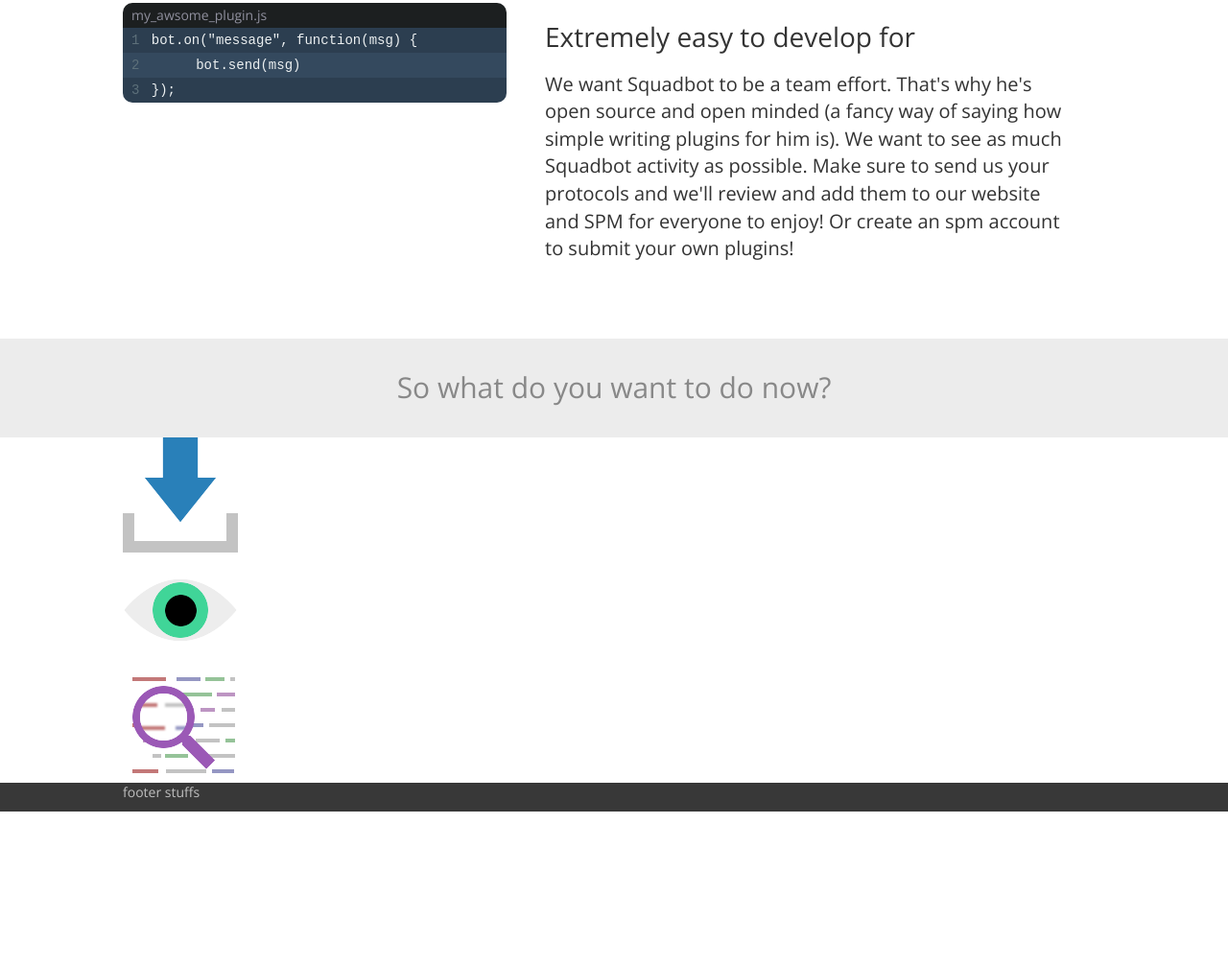
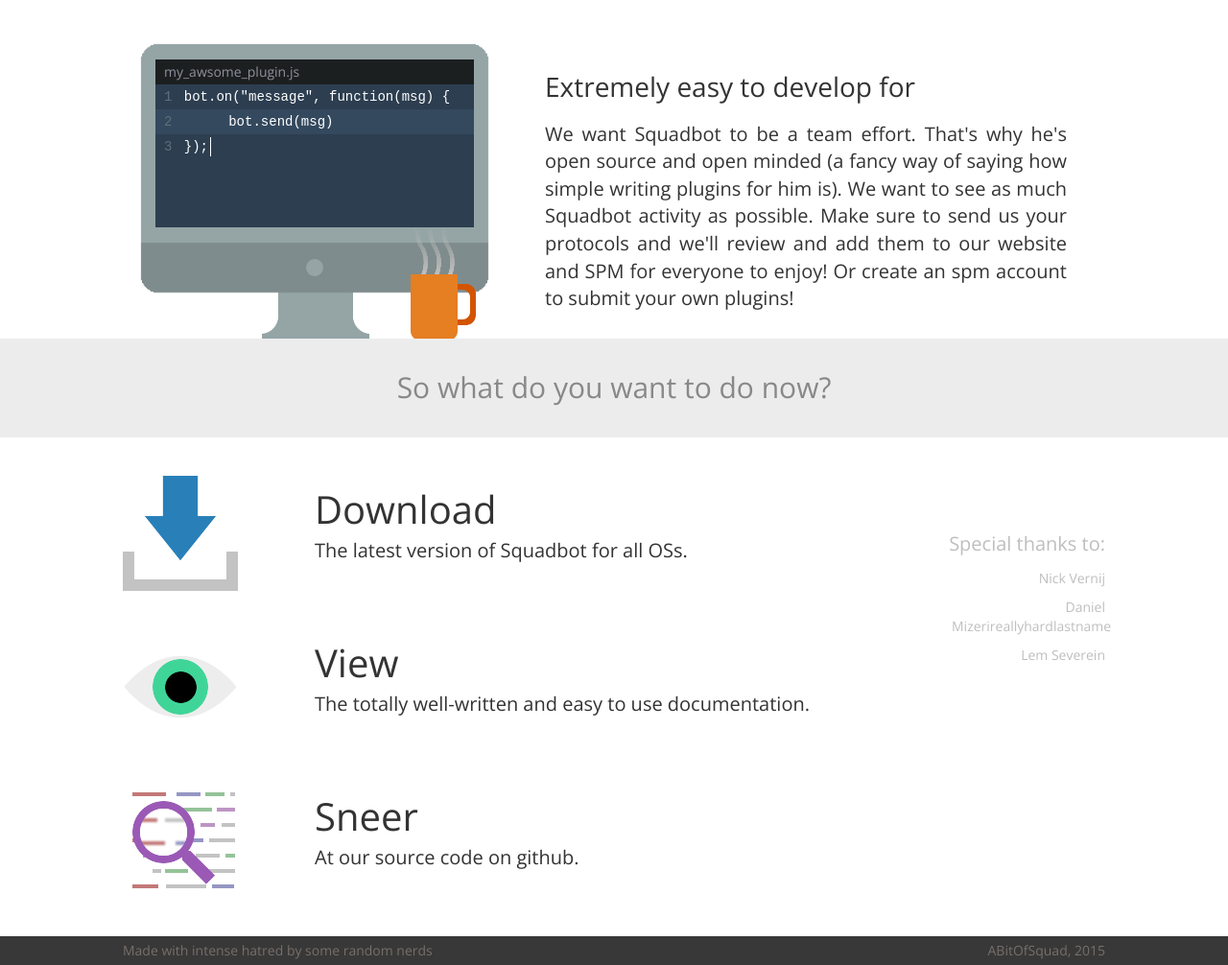
Before and after one commit to ABitOfSquad/ABitOfSquad.github.io, a plain HTML site: page index.html in a window 1280 px wide. Shown: the part 1647-2653 px from the top of the page at 96% size. Before the commit the page ends 2493 px from the top, so only its background shows below. Drawn offline with nearby package versions, Linux system fonts and the light colour scheme.

Commit message:
Finished it

```diff
--- a/assets/css/globals.css
+++ b/assets/css/globals.css
@@ -77,10 +77,20 @@
     width: 100%;
     height: 30px;
     background: #383838;
-    color: #BFBFBF;
+    color: #776f6b;
 }
 
 footer > div {
+    padding-top: 5px;
     width: 80%;
     margin: auto;
+    font-weight: 100;
 }
+
+footer > div > div:first-child {
+    float: left;
+}
+
+footer > div > div:last-child {
+    float: right;
+}
--- a/assets/css/landing.css
+++ b/assets/css/landing.css
@@ -194,6 +194,7 @@
 }
 
 .slide#features > div p {
+    text-align: justify;
     font-size: 20px;
     font-weight: lighter;
 }
@@ -216,13 +217,25 @@
 .slide#features > div > div:last-child {
     width: calc(100% - 400px);
     padding: 40px;
+    padding-bottom: 0;
     height: 100%;
     float: right;
 }
 
-
 .slide#features > div:nth-child(even) > div:last-child {
     float: left;
+}
+
+.slide#features > div:first-child > div:last-child {
+    padding-top: 71px;
+}
+
+.slide#features > div:nth-child(2) > div:last-child {
+    padding-top: 91px;
+}
+
+.slide#features > div:last-child > div:last-child {
+    padding-top: 92px;
 }
 
 #innerGears {
@@ -369,11 +382,12 @@
 
 #spm > div:last-child {
     position: absolute;
+    overflow: hidden;
     background-image: url("../images/features/spm_server.png");
     background-size: contain;
     background-repeat: no-repeat;
     height: 60%;
-    width: 29.9%;
+    width: 29%;
     right: 0;
     padding-top: 5%;
     top: 20%;
@@ -418,7 +432,7 @@
 
 @keyframes blinkingLights {
     0% {background-position: 0 0; }
-    70% {background-position: 0 -12px; }
+    70% {background-position: 0 -11px; }
     100% {background-position: 0 0; }
 }
 
@@ -462,6 +476,118 @@
     border-radius: 0px 0px 10px 10px;
 }
 
+#pc {
+    background: url("../images/features/computer.png");
+    height: 400px;
+    position: relative;
+}
+
+#pc > div:first-child {
+    height: 119px;
+    position: absolute;
+    width: 68px;
+    top: 233px;
+    left: 300px;
+}
+
+#pc > div:first-child > img, #pc > div:first-child > div {
+    position: absolute;
+    display: block;
+}
+
+#pc > div:first-child > div:first-child {
+    background-image: url("../images/features/steam.png");
+    height: 110px;
+    width: 49px;
+    animation: steamScroll 5s infinite linear;
+}
+
+@keyframes steamScroll {
+    0% {
+        background-position: 0px 0px;
+    }
+    100% {
+        background-position: 0px -68px;
+    }
+}
+
+#pc > div:first-child > img:nth-child(2) {
+    top: 0;
+    left: 0;
+}
+
+#pc > div:first-child > img:last-child {
+    bottom: 0;
+    left: 0;
+}
+
+#pc > div:last-child {
+    height: 175px;
+    width: 332px;
+    top: 59px;
+    left: 34px;
+    position: absolute;
+    background: #2c3e50;
+    color: white;
+}
+
+#pc > div:last-child > div {
+    background: #2c3e50;
+    padding: 10px;
+    padding: 3px 9px;
+    font-family: monospace;
+    white-space: pre;
+}
+
+#pc > div:last-child > div::first-letter {
+    color: #5D707A;
+    margin-right: 4px;
+}
+
+#pc > div:last-child > div:nth-child(odd) {
+    background: #34495e;
+}
+
+#pc > div:last-child > div:first-child {
+    background: #1C1F20;
+    white-space: normal;
+    font-family: inherit;
+    color: #90909E;
+}
+
+#pc > div:last-child > div:first-child::first-letter {
+    color: inherit;
+    margin-right: 0px;
+}
+
+#pc > div:last-child span {
+    display: inline-block;
+    height: 20px;
+    margin-top: -1px;
+    vertical-align: middle;
+    margin-left: 2px;
+    border-color: white;
+    border-left-width: 0px;
+    border-left-style: solid;
+    animation: blinkCursor 2s infinite linear;
+}
+
+@keyframes blinkCursor {
+    0% {
+        border-left-width: 0px;
+    }
+    50% {
+        border-left-width: 0px;
+    }
+    60% {
+
+        border-left-width: 1px;
+    }
+    100% {
+        border-left-width: 0px;
+    }
+}
+
 .slide#reallyDeepQuestions {
     background: #ECECEC;
     font-size: 30px;
@@ -471,23 +597,36 @@
     color: #888888;
 }
 
-.slide#actions > div > div {
-
+.slide#actions {
+    padding: 20px 0px;
 }
 
-.slide#actions > div > div > div:first-child {
+.slide#actions > div {
+    position: relative;
+}
+
+.slide#actions > div > a {
+    color: inherit;
+}
+
+.slide#actions > div > a > div {
+    position: relative;
+    padding: 20px 0px;
+}
+
+.slide#actions > div > a > div > div:first-child {
     height: 120px;
     width: 120px;
     position: relative;
 }
 
-.slide#actions > div > div > div:first-child > img  {
+.slide#actions > div > a > div > div:first-child > img  {
     top: 0;
     left: 0;
     position: absolute;
 }
 
-#download > div > img:first-child {
+#download > div:first-child > img:first-child {
     transition: top .5s;
 }
 
@@ -495,20 +634,20 @@
     top: 14px !important;
 }
 
-#documentation > div > img:last-child {
+#documentation > div:first-child > img:last-child {
     height: 120px;
     width: 120px;
     transition: height .5s, width .5s, top .5s, left .5s;
 }
 
-#documentation:hover > div > img:last-child {
+#documentation:hover > div:first-child > img:last-child {
     height: 100px !important;
     width: 100px !important;
     top: 10px !important;
     left: 10px !important;
 }
 
-#source > div > div {
+#source > div:first-child > div {
     background: url("../images/actions/code.png");
     height: 56px;
     width: 56px;
@@ -521,17 +660,61 @@
     transition: background .5s, left .5s;
 }
 
-#source:hover > div > div {
+#source:hover > div:first-child > div {
     left: 30px !important;
     background-position: -60px 28px;
 }
 
 
-#source > div > img:last-child {
+#source > div:first-child > img:last-child {
     left: 4px !important;
     transition: left .5s;
 }
 
-#source:hover > div > img:last-child {
+#source:hover > div:first-child > img:last-child {
     left: 20px !important;
 }
+
+.slide#actions > div > a > div > div:last-child {
+    position: absolute;
+    top: 33px;
+    right: 0;
+    text-align: left;
+    width: calc(100% - 200px);
+}
+
+.slide#actions > div > a > div > div:last-child h3 {
+    font-size: 40px;
+    font-weight: lighter;
+    padding: 0;
+    margin: 0;
+}
+
+.slide#actions > div > a > div > div:last-child h5 {
+    font-size: 20px;
+    font-weight: lighter;
+    padding: 0;
+    margin: 0;
+    margin-top: 10px;
+}
+
+#specialThanks {
+    position: absolute;
+    right: 0;
+    top: 70px;
+    width: 200px;
+    text-align: right;
+    color: #BEBEBE;
+}
+
+#specialThanks h5 {
+    font-size: 20px
+}
+
+#specialThanks ul {
+    list-style: none;
+}
+
+#specialThanks ul li {
+    padding: 5px 0;
+}
--- a/assets/js/landing.js
+++ b/assets/js/landing.js
@@ -117,7 +117,7 @@
     window.addEventListener("mousemove", recalculateCursor)
     window.addEventListener("scroll", recalculateCursor)
     window.addEventListener("resize", recalculateCursor)
-    setTimeout(recalculateCursor, 100);
+    setTimeout(function() {recalculateCursor(false)}, 100);
 
     for (var i = 0; i < messages.length; i++) {
         handleMessage(messages[i])
--- a/index.html
+++ b/index.html
@@ -106,11 +106,18 @@
         </div>
         <div>
             <div>
-                <div class="codeScreen">
+                <div id="pc">
+                    <div>
+                        <div></div>
+                        <img src="assets/images/features/steam_stopper.png">
+                        <img src="assets/images/features/mug.png">
+                    </div>
+                    <div>
                         <div>my_awsome_plugin.js</div>
                         <div>1 bot.on("message", function(msg) {</div>
                         <div>2 	bot.send(msg)</div>
                         <div>3 });<span></span></div>
+                    </div>
                 </div>
             </div>
             <div>
@@ -132,30 +139,61 @@
     </div>
     <div class="slide" id="actions">
         <div>
+            <a href="#">
                 <div id="download">
                     <div>
                         <img src="assets/images/actions/download_arrow.png">
                         <img src="assets/images/actions/download_box.png">
                     </div>
+                    <div>
+                        <h3>Download</h3>
+                        <h5>The latest version of Squadbot for all OSs.</h3>
                     </div>
+                </div>
+            </a>
+            <a href="#">
                 <div id="documentation">
                     <div>
                         <img src="assets/images/actions/eye.png">
                         <img src="assets/images/actions/eye_pupil.png">
                     </div>
+                    <div>
+                        <h3>View</h3>
+                        <h5>The totally well-written and easy to use documentation.</h3>
                     </div>
+                </div>
+            </a>
+            <a href="#">
                 <div id="source">
                     <div>
                         <img src="assets/images/actions/code.png">
                         <div></div>
                         <img src="assets/images/actions/code_glass.png">
                     </div>
+                    <div>
+                        <h3>Sneer</h3>
+                        <h5>At our source code on github.</h3>
+                    </div>
+                </div>
+            </a>
+            <div id="specialThanks">
+                <h5>Special thanks to:</h5>
+                <ul>
+                    <li>Nick Vernij</li>
+                    <li>Daniel Mizerireallyhardlastname</li>
+                    <li>Lem Severein</li>
+                </ul>
             </div>
         </div>
     </div>
     <footer>
         <div>
-            footer stuffs
+            <div>
+                Made with intense hatred by some random nerds
+            </div>
+            <div>
+                ABitOfSquad, 2015
+            </div>
         </div>
     </footer>
 </body>
```
Also changed, not shown: assets/images/features/computer.png (added), assets/images/features/mug.png (added), assets/images/features/screen_overlay.png (added), assets/images/features/steam.png (added), assets/images/features/steam_stopper.png (added). Lines whose indentation alone changed are shown as unchanged.
